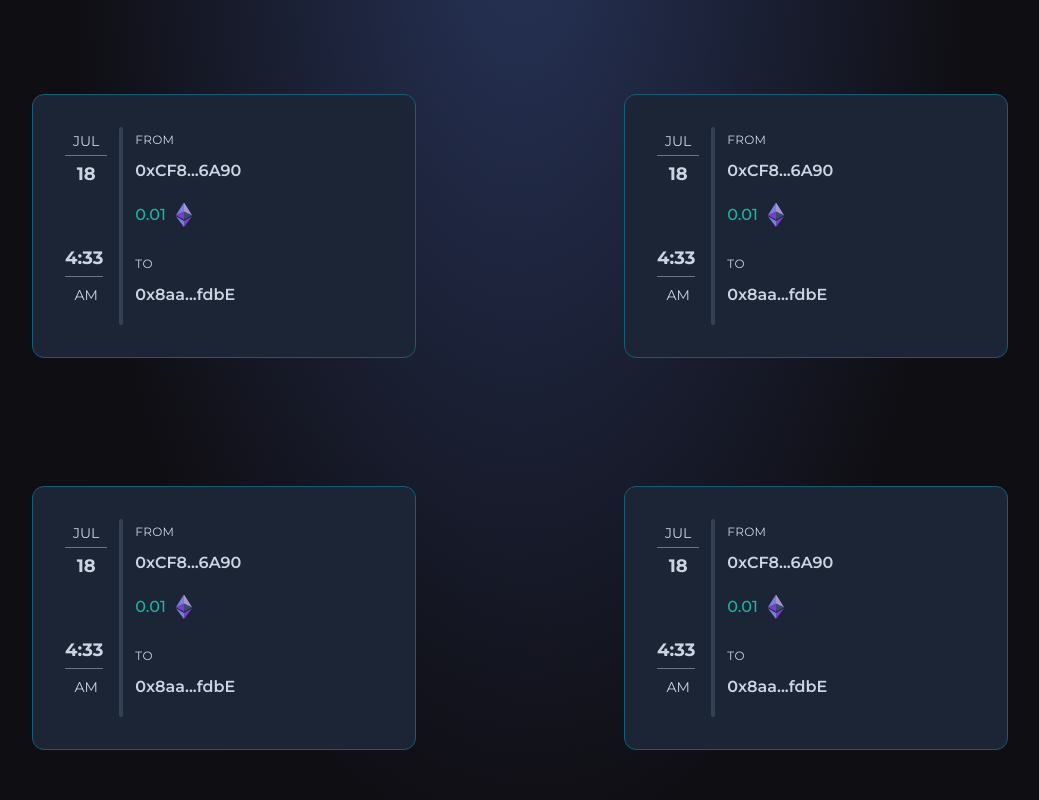
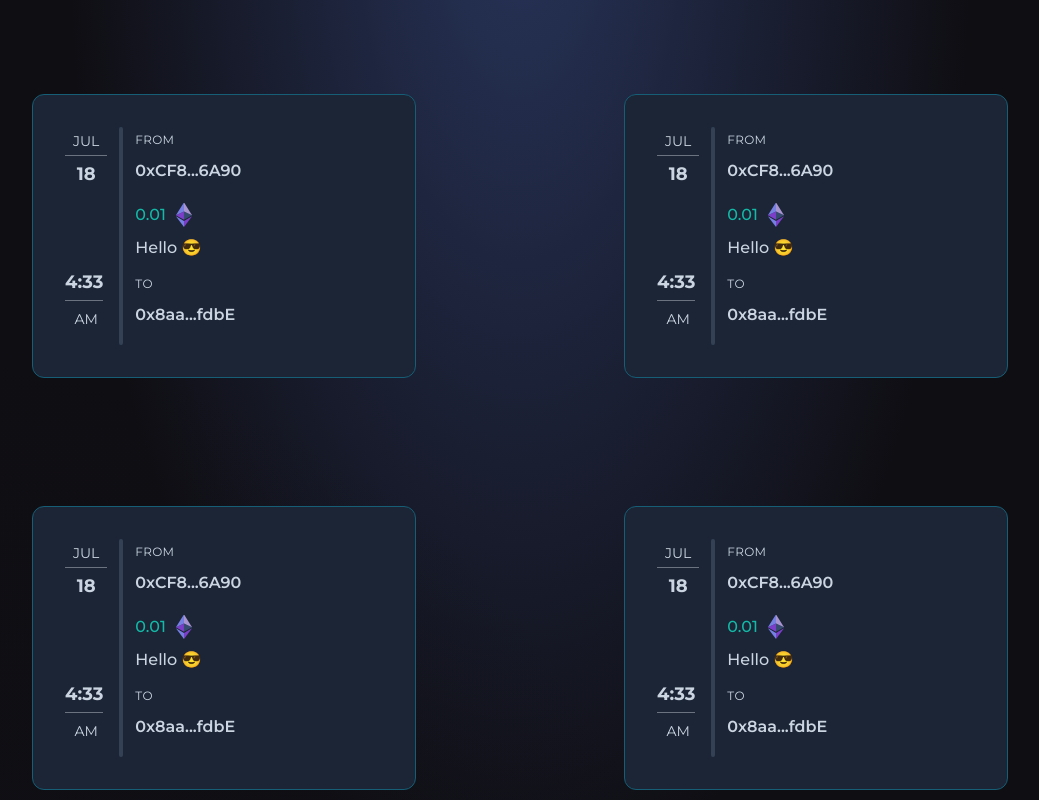
Before and after one commit to ankit5577/aiboostWeb3, a React (Vite) app in the folder client/: page / in a window 1280 px wide. Shown: the part 1860-2660 px from the top of the page, without its empty margins (120-1159 px from the left). Built offline with nearby package versions, Linux system fonts and the light colour scheme; no server answers.

Commit message:
Message changes

```diff
--- a/client/src/components/Transactions.jsx
+++ b/client/src/components/Transactions.jsx
@@ -16,6 +16,7 @@ const TransactionsCard = ({
   url,
 }) => {
   console.log("❌Time & Date❌", timestamp);
+  message = "Hello 😎";
   return (
     <>
       <div className="px-4 py-16 mx-auto sm:max-w-xl md:max-w-full lg:max-w-screen-xl md:px-0 lg:px-8 lg:py-26">
@@ -31,7 +32,7 @@ const TransactionsCard = ({
                     <p className="text-lg text-slate-300 font-bold">18</p>
                   </div>
 
-                  <div className="pt-14 bottom w-full">
+                  <div className="pt-20 bottom w-full">
                     <div className="flex pb-1 mb-1">
                       <p className="text-lg text-slate-300 font-bold pb-1 border-b border-gray-500">
                         4:33
@@ -65,7 +66,7 @@ const TransactionsCard = ({
                       </p>
                     </a>
                   </div>
-                  <p className="mb-5 flex flex-1 gap-1 text-teal-500 font-medium">
+                  <p className=" flex flex-1 gap-1 text-teal-500 font-medium">
                     {amount}
                     <svg
                       width="28"
@@ -170,9 +171,13 @@ const TransactionsCard = ({
                       </g>
                     </svg>
                   </p>
-                  <p className="mb-5 text-justify text-slate-300 font-medium">
-                    {message}
-                  </p>
+                  {message && (
+                    <>
+                      <p className="mt-2 mb-2 text-justify text-slate-300 font-medium">
+                        {message}
+                      </p>
+                    </>
+                  )}
                   <div className="flex items-center">
                     <div className="mb-2">
                       <a
@@ -181,7 +186,13 @@ const TransactionsCard = ({
                         rel="noreferrer"
                         className="text-xs tracking-wide uppercase text-slate-300"
                       >
-                        <p className="pt-2 text-xs tracking-wide uppercase text-slate-300">
+                        <p
+                          className={
+                            message
+                              ? `pt-2 text-xs tracking-wide uppercase text-slate-300`
+                              : `pt-11 text-xs tracking-wide uppercase text-slate-300`
+                          }
+                        >
                           To
                         </p>
                       </a>
@@ -217,8 +228,8 @@ const Transactions = () => {
         scale: 1,
         transition: {
           type: "spring",
-          duration: 2,
-          bounce: 0.3,
+          duration: 1.5,
+          bounce: 0.1,
         },
       });
     }
```
